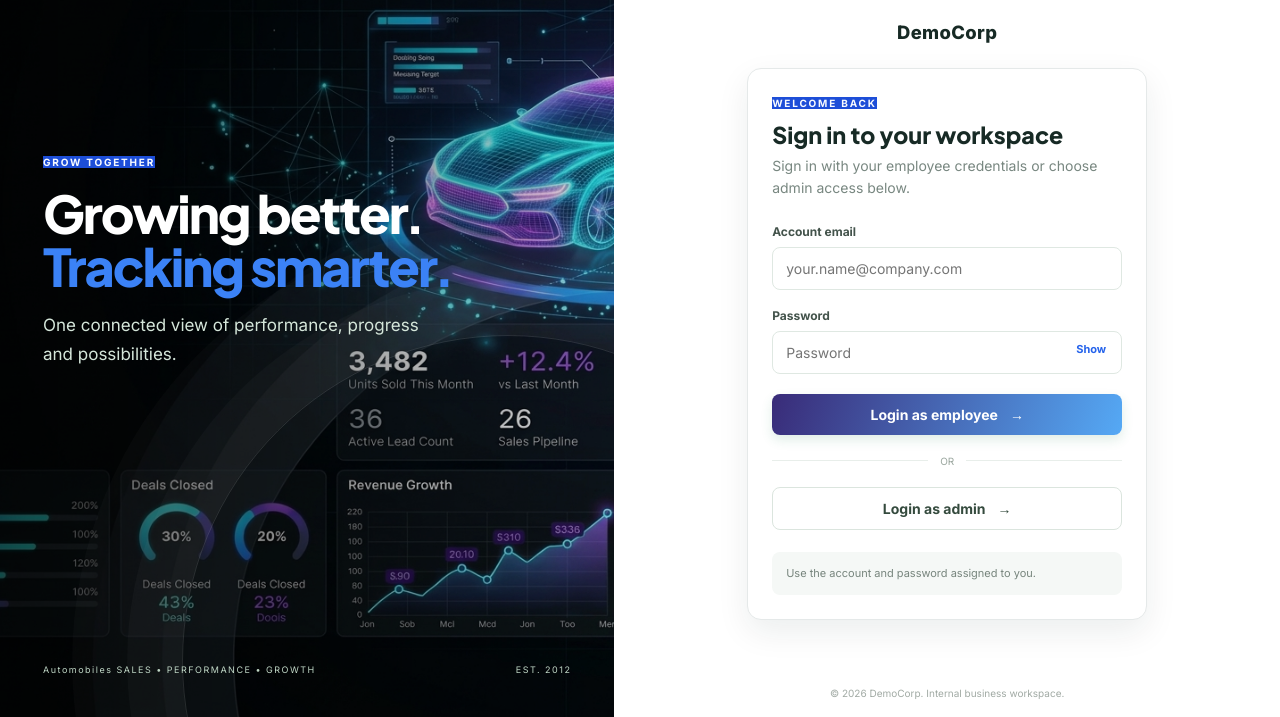
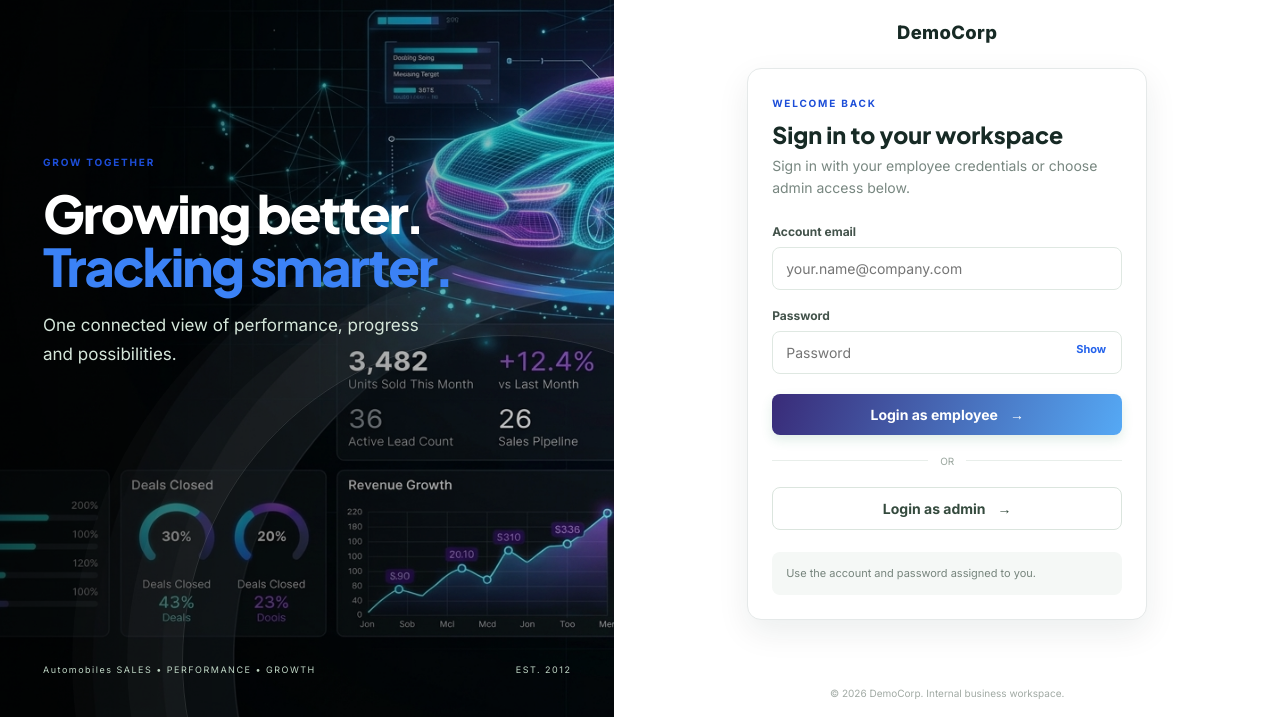
Before and after one commit to AbhiiPrajapati/newsoftware, a plain HTML site: page index.html in a window 1280 px wide. Shown: the part 83-800 px from the top of the page. Drawn offline with nearby package versions, Linux system fonts and the light colour scheme.

Commit message:
Update styles.css

```diff
--- a/styles.css
+++ b/styles.css
@@ -348,10 +348,15 @@ html.auth-pending .auth-loading {
   stroke: #12643c !important;
 }
 
-/* Dark blue for selected sidebar + labels */
-#sidebar .nav-item.active,
+/* Blue label text, without a colored box */
 .eyebrow,
 #overviewPage .eyebrow {
-  background: #1d4ed8 !important;
-  color: #f8fbff !important;
+  background: transparent !important;
+  color: #1d4ed8 !important;
 }
+
+/* Keep the selected sidebar item dark blue */
+#sidebar .nav-item.active {
+  background: #1e3a8a !important;
+  color: #fff !important;
+}
```
